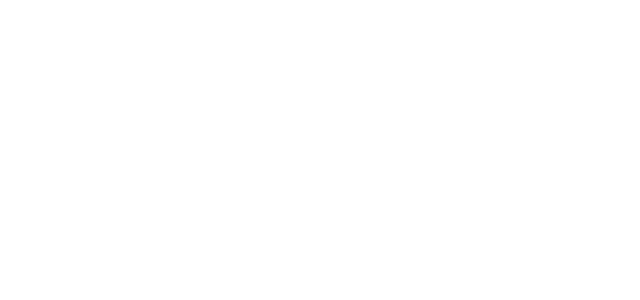
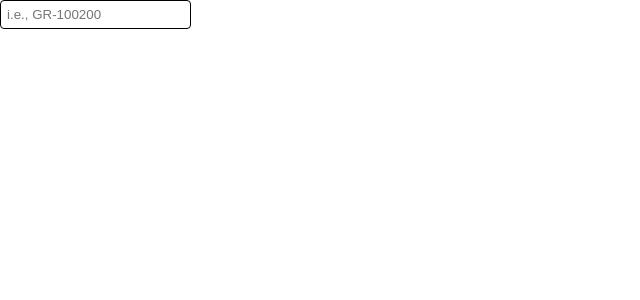
Before and after one commit to DJEOM/component-react, a React (Create React App) app: page /use/pattern/1 in a window 1280 px wide. Before the commit this address had no page. Shown: the top 300 px of the page, without its empty margins (0-640 px from the left). Built offline with nearby package versions, Linux system fonts and the light colour scheme.

Commit message:
✨ new feature：引入新特性pattern🧐

```diff
--- /dev/null
+++ b/src/components/pattern-feature/index.css
@@ -0,0 +1,26 @@
+input[type=text]{
+  border: 1px solid #000;
+  border-radius: 4px;
+  outline: none;
+  padding: 6px;
+};
+
+input[type=text]:invalid {
+  border: red 1px solid;
+
+  +span::before {
+    content: '✖';
+    display: inline;
+    color: red;
+  }
+}
+
+input[type=text]:valid {
+  border: green 1px solid;
+
+  +span::before {
+    content: '✓';
+    display: inline;
+    color: green;
+  }
+}
--- /dev/null
+++ b/src/components/pattern-feature/index.js
@@ -0,0 +1,14 @@
+import "./index.css";
+export default function pattern() {
+  return (
+    <>
+      <input
+        type="text"
+        placeholder="i.e., GR-100200"
+        pattern="[A-Z]{2}-[0-9]{6}"
+        required
+      />
+      <span></span>
+    </>
+  );
+}
--- a/src/router/index.js
+++ b/src/router/index.js
@@ -22,6 +22,10 @@
     path: "/use/children/:num",
     component: React.lazy(() => import("../components/use-children")),
   },
+  {
+    path: "/use/pattern/:num",
+    component: React.lazy(() => import("../components/pattern-feature")),
+  },
 ];
 export default function RouterView() {
   return (
@@ -30,6 +34,7 @@
         {routesPath.map((item) => {
           return (
             <Route
+              key={item.path}
               path={item.path}
               element={
                 <Suspense fallback={<div>loading</div>}>
--- a/src/views/Home/index.js
+++ b/src/views/Home/index.js
@@ -33,6 +33,9 @@
         <div style={{ cursor: "pointer" }} onClick={() => fn("children", "2")}>
           2. 利用children属性
         </div>
+        <p style={{ cursor: "pointer" }} onClick={() => fn("pattern")}>
+          HTML原生属性pattern校验
+        </p>
       </header>
     </div>
   );
```
